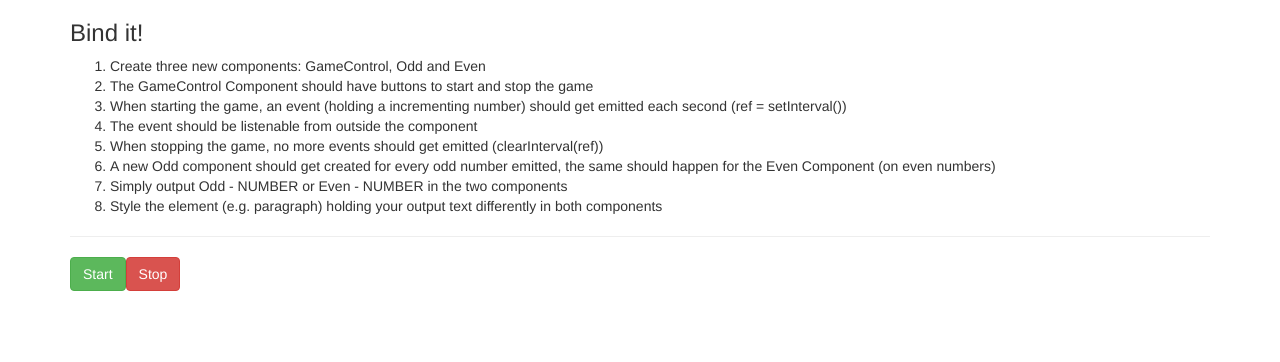
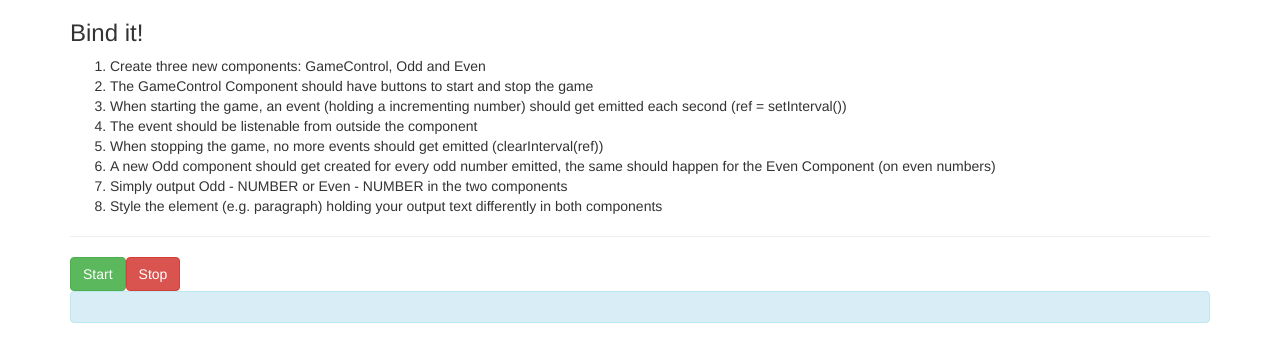
Before and after one commit to temisrei/cmp-databinding-assignment-start, an Angular app: page / in a window 1280 px wide. Shown: the top 362 px of the page. Built offline with nearby package versions, Linux system fonts and the light colour scheme.

Commit message:
starting the game, an event (holding a incrementing number) should get emitted each second & The event should be listenable from outside the component

```diff
--- a/src/app/app.component.html
+++ b/src/app/app.component.html
@@ -13,7 +13,8 @@
         <li>Style the element (e.g. paragraph) holding your output text differently in both components</li>
       </ol>
       <hr>
-      <app-game-control></app-game-control>
+      <app-game-control
+        (intervalFired)="onIntervalFired($event)"></app-game-control>
     </div>
   </div>
 </div>
--- a/src/app/app.component.ts
+++ b/src/app/app.component.ts
@@ -6,4 +6,7 @@ import { Component } from '@angular/core';
   styleUrls: ['./app.component.css']
 })
 export class AppComponent {
+  onIntervalFired(firedNumber: number) {
+    console.log(firedNumber);
+  }
 }
--- a/src/app/game-control/game-control.component.html
+++ b/src/app/game-control/game-control.component.html
@@ -1,2 +1,5 @@
-<button class="btn btn-success">Start</button>
+<button
+  (click)="onStartGame()"
+  class="btn btn-success">Start</button>
 <button class="btn btn-danger">Stop</button>
+<div class="alert alert-info" role="alert">{{ count }}</div>
--- a/src/app/game-control/game-control.component.ts
+++ b/src/app/game-control/game-control.component.ts
@@ -1,4 +1,4 @@
-import { Component, OnInit } from '@angular/core';
+import { Component, OnInit, EventEmitter, Output } from '@angular/core';
 
 @Component({
   selector: 'app-game-control',
@@ -6,10 +6,20 @@ import { Component, OnInit } from '@angular/core';
   styleUrls: ['./game-control.component.css']
 })
 export class GameControlComponent implements OnInit {
+  @Output() intervalFired = new EventEmitter<number>();
+  interval;
+  lastNumber = 0;
 
   constructor() { }
 
   ngOnInit() {
   }
 
+  onStartGame() {
+    this.interval = setInterval(() => {
+      this.intervalFired.emit(this.lastNumber + 1);
+      this.lastNumber++;
+    }, 1000);
+  }
+
 }
```
